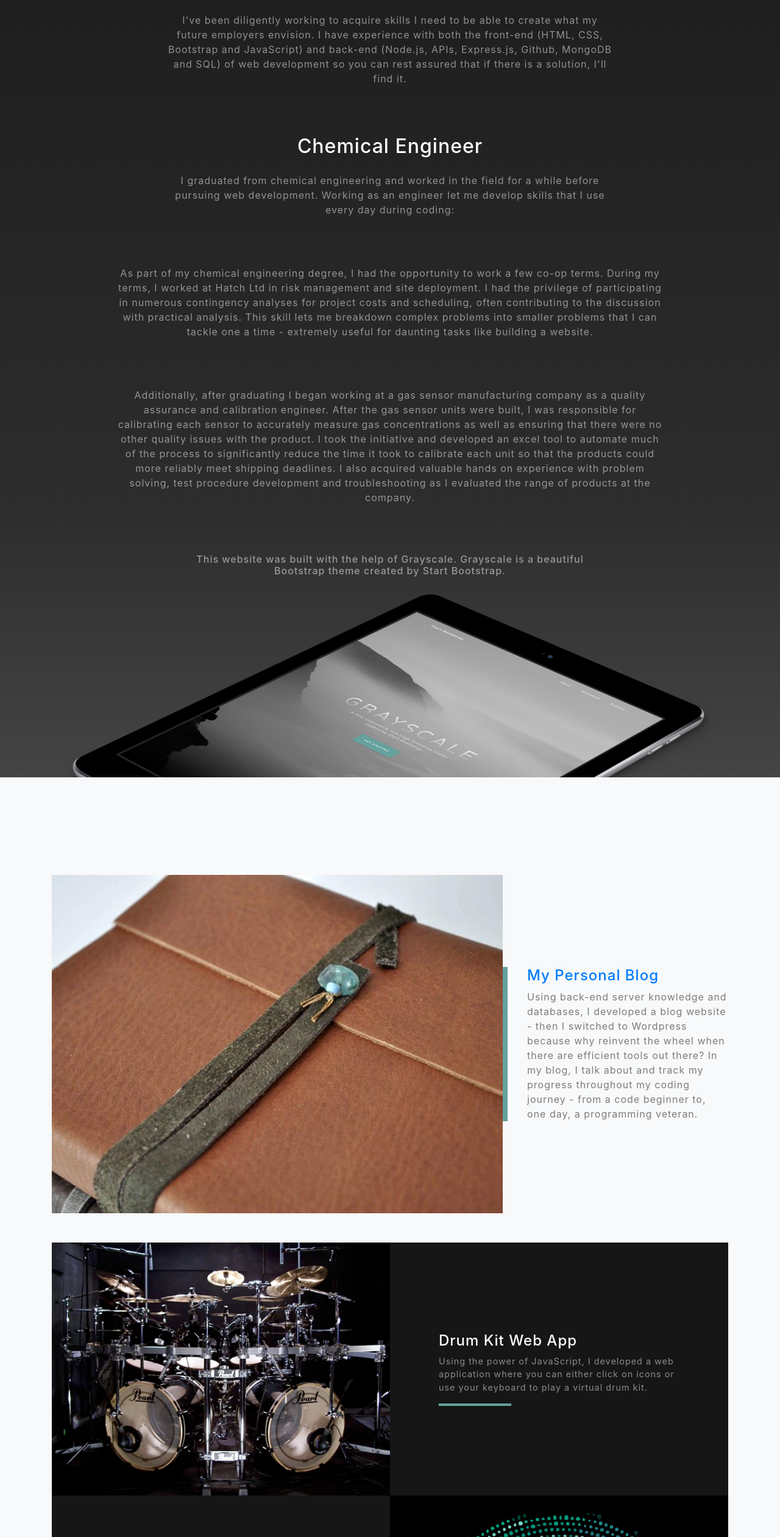
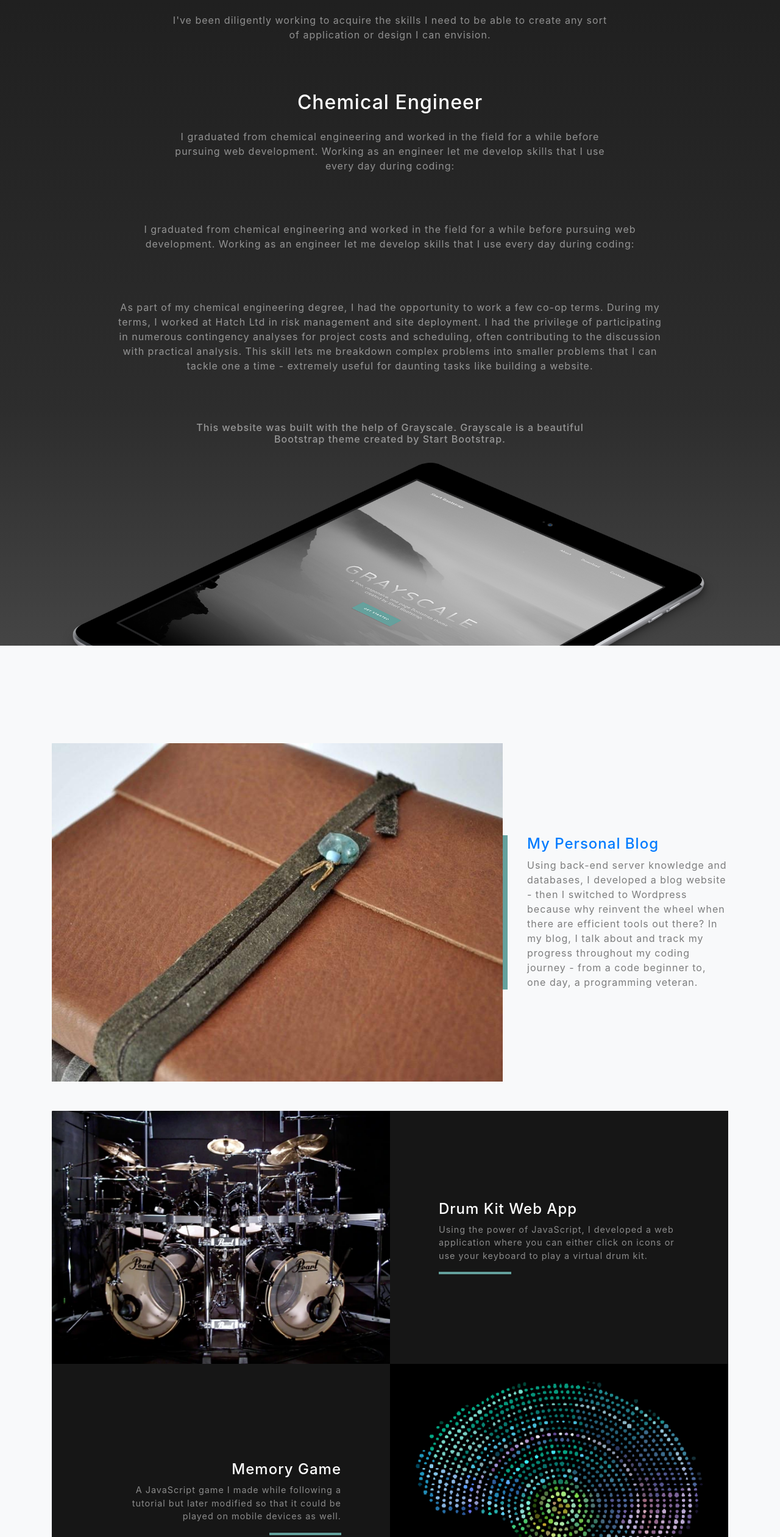
Before and after one commit to cmdr-1/mance_dev, a website with bundled scripts: page index.html in a window 1280 px wide. Shown: the part 1301-3822 px from the top of the page at 61% size. Built offline with nearby package versions, Linux system fonts and the light colour scheme.

Commit message:
Updated website text

```diff
--- a/index.html
+++ b/index.html
@@ -71,7 +71,7 @@
       <div class="row">
         <div class="col-lg-8 mx-auto">
           <h2 class="text-white mb-4">Web Developer</h2>
-          <p class="text-white-50">I've been diligently working to acquire skills I need to be able to create what my future employers envision. I have experience with both the front-end (HTML, CSS, Bootstrap and JavaScript) and back-end (Node.js, APIs, Express.js, Github, MongoDB and SQL) of web development so you can rest assured that if there is a solution, I'll find it. </p>
+          <p class="text-white-50">I've been diligently working to acquire the skills I need to be able to create any sort of application or design I can envision. </p>
         </div>
       </div>
       <div class="container">
@@ -81,9 +81,15 @@
             <p class="text-white-50">I graduated from chemical engineering and worked in the field for a while before pursuing web development. Working as an engineer let me develop skills that I use every day during coding:</p>
             </div>
             <div class="col-lg-10 mx-auto">
-            <p class="text-white-50">As part of my chemical engineering degree, I had the opportunity to work a few co-op terms. During my terms, I worked at Hatch Ltd in risk management and site deployment. I had the privilege of participating in numerous contingency analyses for project costs and scheduling, often contributing to the discussion with practical analysis. This skill lets me breakdown complex problems into smaller problems that I can tackle one a time - extremely useful for daunting tasks like building a website.</p>
+            <p class="text-white-50">I graduated from chemical engineering and worked in the field for a
+              while before pursuing web development. Working as an engineer let me develop skills that I use every day during coding:</p>
 
-            <p class="text-white-50">Additionally, after graduating I began working at a gas sensor manufacturing company as a quality assurance and calibration engineer. After the gas sensor units were built, I was responsible for calibrating each sensor to accurately measure gas concentrations as well as ensuring that there were no other quality issues with the product. I took the initiative and developed an excel tool to automate much of the process to significantly reduce the time it took to calibrate each unit so that the products could more reliably meet shipping deadlines. I also acquired valuable hands on experience with problem solving, test procedure development and troubleshooting as I evaluated the range of products at the company.</p>
+            <p class="text-white-50">As part of my chemical engineering degree, I had the opportunity to
+              work a few co-op terms. During my terms, I worked at Hatch Ltd in risk management and site
+              deployment. I had the privilege of participating in numerous contingency analyses for
+              project costs and scheduling, often contributing to the discussion with practical analysis.
+              This skill lets me breakdown complex problems into smaller problems that I can tackle one a
+              time - extremely useful for daunting tasks like building a website.</p>
 
             </div>
         </div>
@@ -108,7 +114,10 @@
         <div class="col-xl-4 col-lg-5">
           <div class="featured-text text-center text-lg-left">
             <h4> <a class="link" href="https://mancedev.wordpress.com/">My Personal Blog</a></h4>
-            <p class="text-black-50 mb-0">Using back-end server knowledge and databases, I developed a blog website - then I switched to Wordpress because why reinvent the wheel when there are efficient tools out there? In my blog, I talk about and track my progress throughout my coding journey - from a code beginner to, one day, a programming veteran.</p>
+            <p class="text-black-50 mb-0">Using back-end server knowledge and databases, I developed a blog
+              website - then I switched to Wordpress because why reinvent the wheel when there are
+              efficient tools out there? In my blog, I talk about and track my progress throughout my
+              coding journey - from a code beginner to, one day, a programming veteran.</p>
           </div>
         </div>
       </div>
@@ -141,7 +150,7 @@
             <div class="d-flex h-100">
               <div class="project-text w-100 my-auto text-center text-lg-right">
                 <h4 class="text-white"><a class="site-link link" href="https://mance-rah.github.io/first_game/">Memory Game</a></h4>
-                <p class="mb-0 text-white-50">A JavaScript game I made while following a tutorial but later modified so that it could be played on mobile devices as well. How good is your memory? What level can you get to?</p>
+                <p class="mb-0 text-white-50">A JavaScript game I made while following a tutorial but later modified so that it could be played on mobile devices as well.</p>
                 <hr class="d-none d-lg-block mb-0 mr-0">
               </div>
             </div>
```
